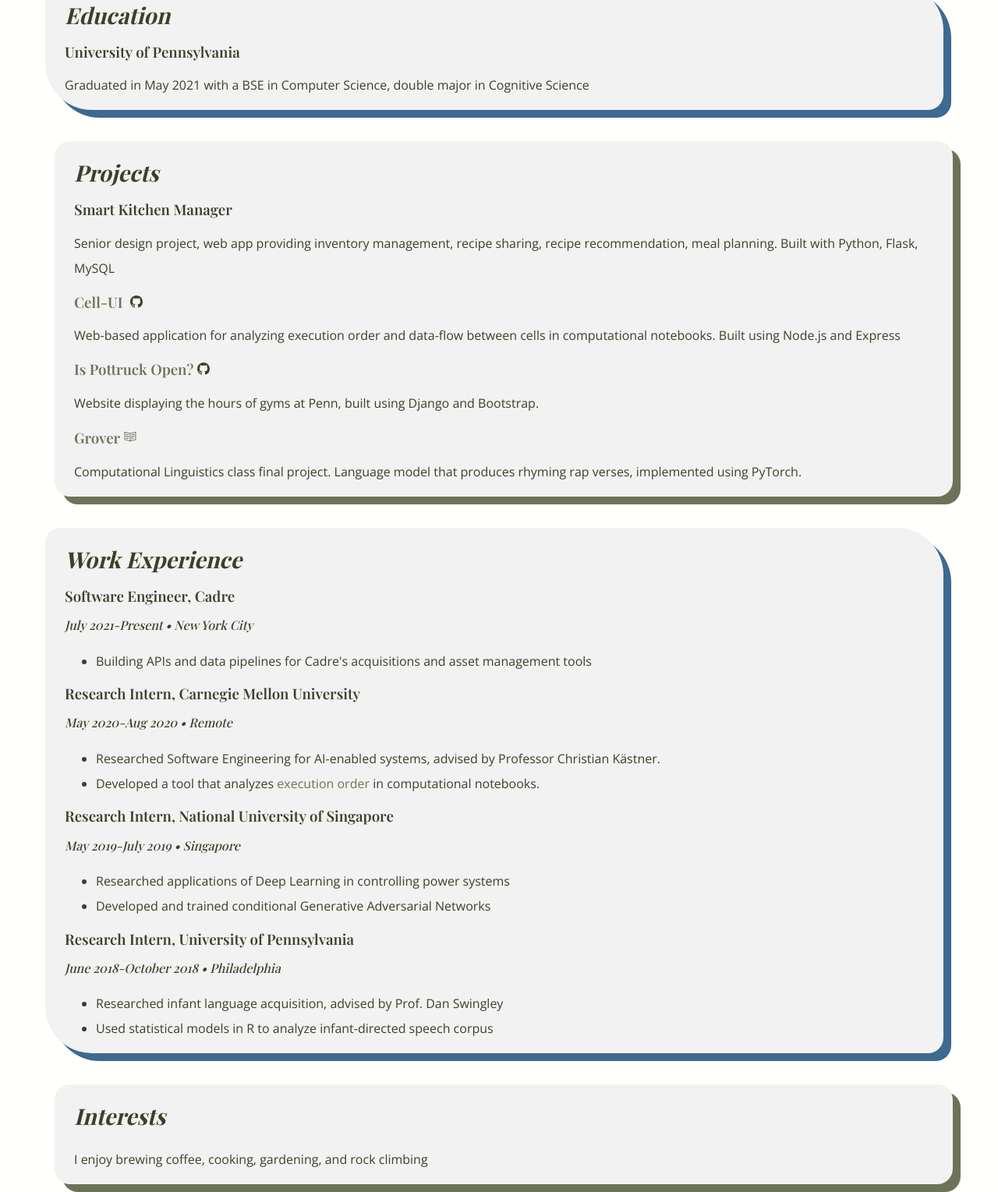
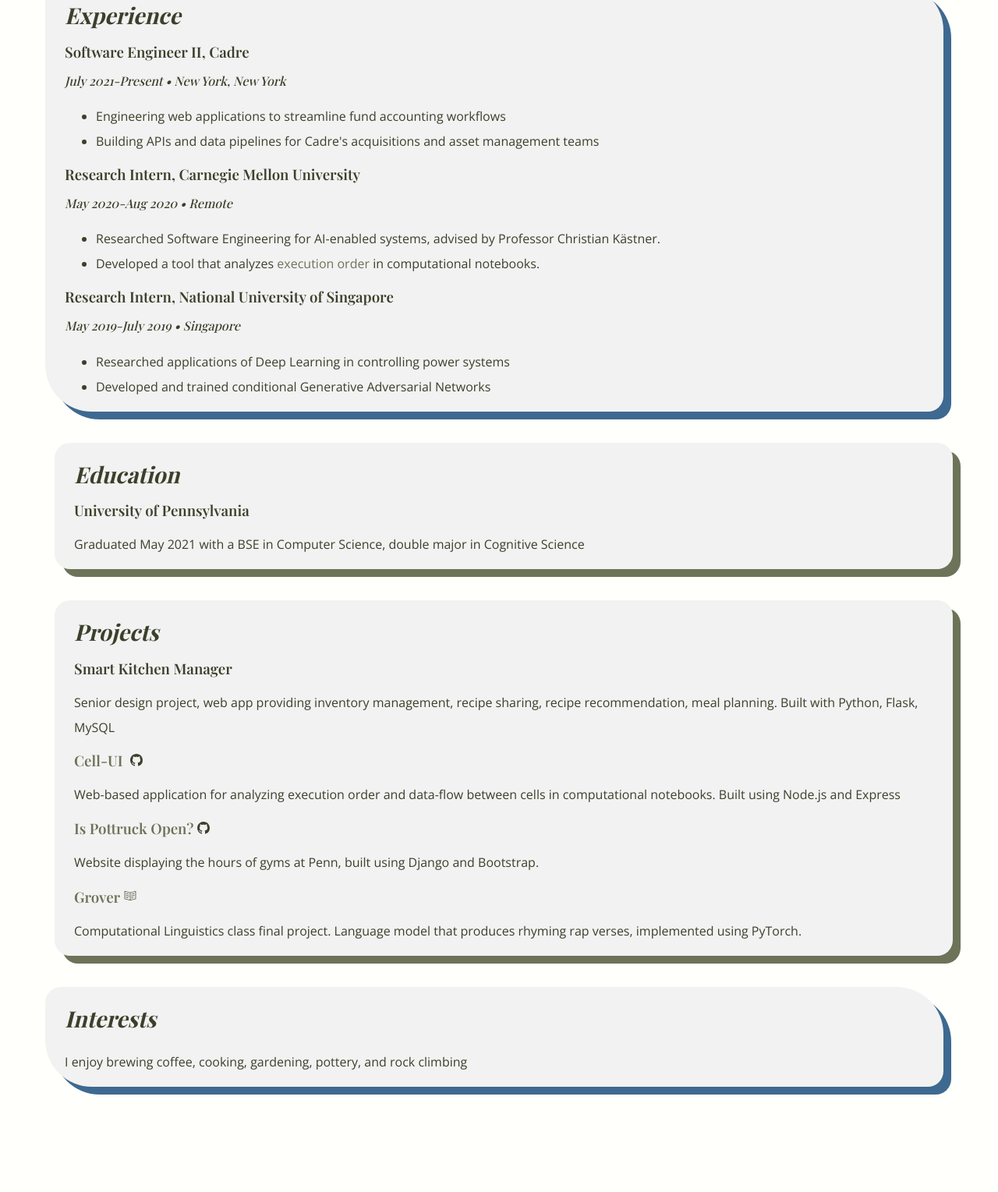
Before and after one commit to jerry-lu/jerry-lu.github.io, a plain HTML site: page index.html in a window 1280 px wide. Shown: the part 684-2213 px from the top of the page at 78% size. After the commit the page ends 2138 px from the top, so only its background shows below. Drawn offline with nearby package versions, Linux system fonts and the light colour scheme; a web font is replaced by a local one.

Commit message:
update html

```diff
--- a/index.html
+++ b/index.html
@@ -8,7 +8,6 @@
         <link rel="stylesheet" href="https://fonts.googleapis.com/css?family=Open+Sans&display=swap">
     </head>
     <body>
-    <script>0</script>
         <div class="header">
             <h1>Jerry Lu</h1>
             <span class="links">
@@ -25,27 +24,63 @@
             <div class="row">
                 <div class="intro">
                     <p>
-                    I am a software engineer in New York City
+                        I am a software engineer based in New York City
                     </p>
                     <p>
                         Previously, I studied computer science and cognitive science at Penn
                     </p>
                 </div>
+
                 <div class="intro">
                     <h1 id="scroll"><a href="#scroll">About Me</a></h1>
                 </div>
 
-            <div class="columnl about">
+                <div class = "columnl about">
+                    <h2>Experience</h2>
+                    <h3>Software Engineer II, Cadre</h3>
+                    <h4>July 2021-Present • New York, New York</h4>
+                    <ul>
+                        <li>
+                            Engineering web applications to streamline fund accounting workflows
+                        </li>
+                        <li>
+                            Building APIs and data pipelines for Cadre's acquisitions and asset management teams
+                        </li>
+                    </ul>
+
+                    <h3>Research Intern, Carnegie Mellon University</h3>
+                    <h4>May 2020-Aug 2020 • Remote </h4>
+                    <ul>
+                        <li>
+                            Researched Software Engineering for AI-enabled systems, advised by Professor Christian Kästner.
+                        </li>
+                        <li>
+                            Developed a tool that analyzes <a href="https://github.com/jerry-lu/cell-ui">execution order</a> in computational notebooks.
+                        </li>
+                    </ul>
+                    <h3>Research Intern, National University of Singapore</h3>
+                    <h4>May 2019-July 2019 • Singapore</h4>
+                    <ul>
+                        <li>
+                            Researched applications of Deep Learning in controlling power systems
+                        </li>
+                        <li>
+                            Developed and trained conditional Generative Adversarial Networks
+                        </li>
+                    </ul>
+                </div>
+
+                <div class="columnr about">
                     <h2>Education</h2>
                     <h3>University of Pennsylvania </h3>
-                <p>Graduated in May 2021 with a BSE in Computer Science, double major in Cognitive Science</p>
+                    <p>Graduated May 2021 with a BSE in Computer Science, double major in Cognitive Science</p>
                 </div>
+
                 <div class="columnr about">
                     <h2>Projects</h2>
 
                     <h3>Smart Kitchen Manager</h3>
                     <p>Senior design project, web app providing inventory management, recipe sharing, recipe recommendation, meal planning. Built with Python, Flask, MySQL</p>
-
 
                     <h3><a href="https://github.com/jerry-lu/cell-ui">
                         Cell-UI&nbsp;
@@ -70,51 +105,10 @@
                     <p>Computational Linguistics class final project. Language model that produces rhyming rap verses, implemented using PyTorch.</p>
                 </div>
 
-            <div class = "columnl about">
-                <h2>Work Experience</h2>
-                <h3>Software Engineer, Cadre</h3>
-                <h4>July 2021-Present • New York City</h4>
-                <ul>
-                    <li>
-                        Building APIs and data pipelines for Cadre's acquisitions and asset management tools
-                    </li>
-                </ul>
-
-                <h3>Research Intern, Carnegie Mellon University</h3>
-                <h4>May 2020-Aug 2020 • Remote </h4>
-                <ul>
-                    <li>
-                        Researched Software Engineering for AI-enabled systems, advised by Professor Christian Kästner.
-                    </li>
-                    <li>
-                        Developed a tool that analyzes <a href="https://github.com/jerry-lu/cell-ui">execution order</a> in computational notebooks.
-                    </li>
-                </ul>
-                <h3>Research Intern, National University of Singapore</h3>
-                <h4>May 2019-July 2019 • Singapore</h4>
-                <ul>
-                    <li>
-                        Researched applications of Deep Learning in controlling power systems
-                    </li>
-                    <li>
-                        Developed and trained conditional Generative Adversarial Networks
-                    </li>
-                </ul>
-                <h3>Research Intern, University of Pennsylvania</h3>
-                <h4>June 2018-October 2018 • Philadelphia</h4>
-                <ul>
-                    <li>
-                        Researched infant language acquisition, advised by Prof. Dan Swingley
-                    </li>
-                    <li>
-                        Used statistical models in R to analyze infant-directed speech corpus
-                    </li>
-                </ul>
-            </div>
-            <div class="columnr about">
+                <div class="columnl about">
                     <h2>Interests</h2>
                     <p>
-                    I enjoy brewing coffee, cooking, gardening, and rock climbing
+                        I enjoy brewing coffee, cooking, gardening, pottery, and rock climbing
                     </p>
                 </div>
             </div>
```
Lines whose indentation alone changed are shown as unchanged.
